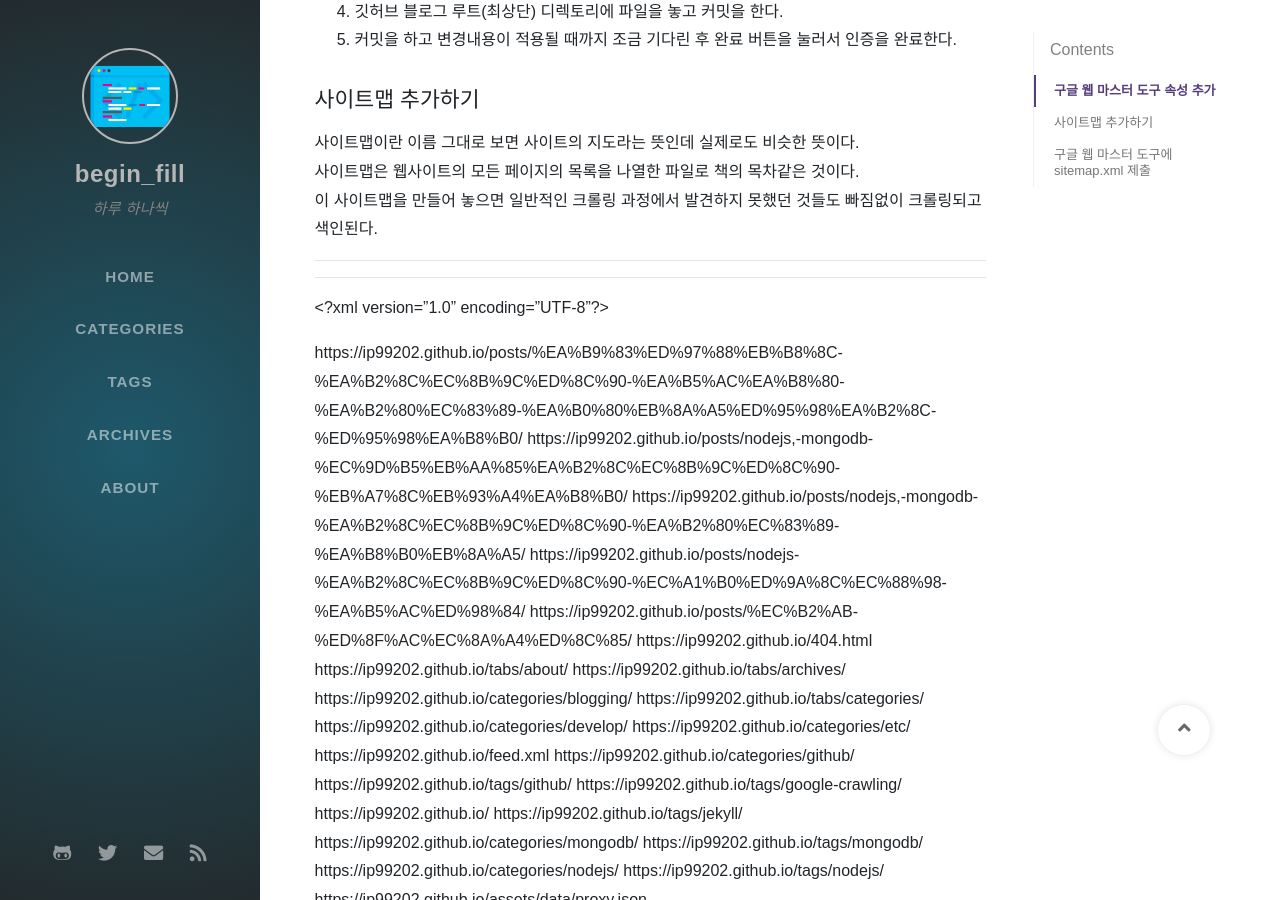
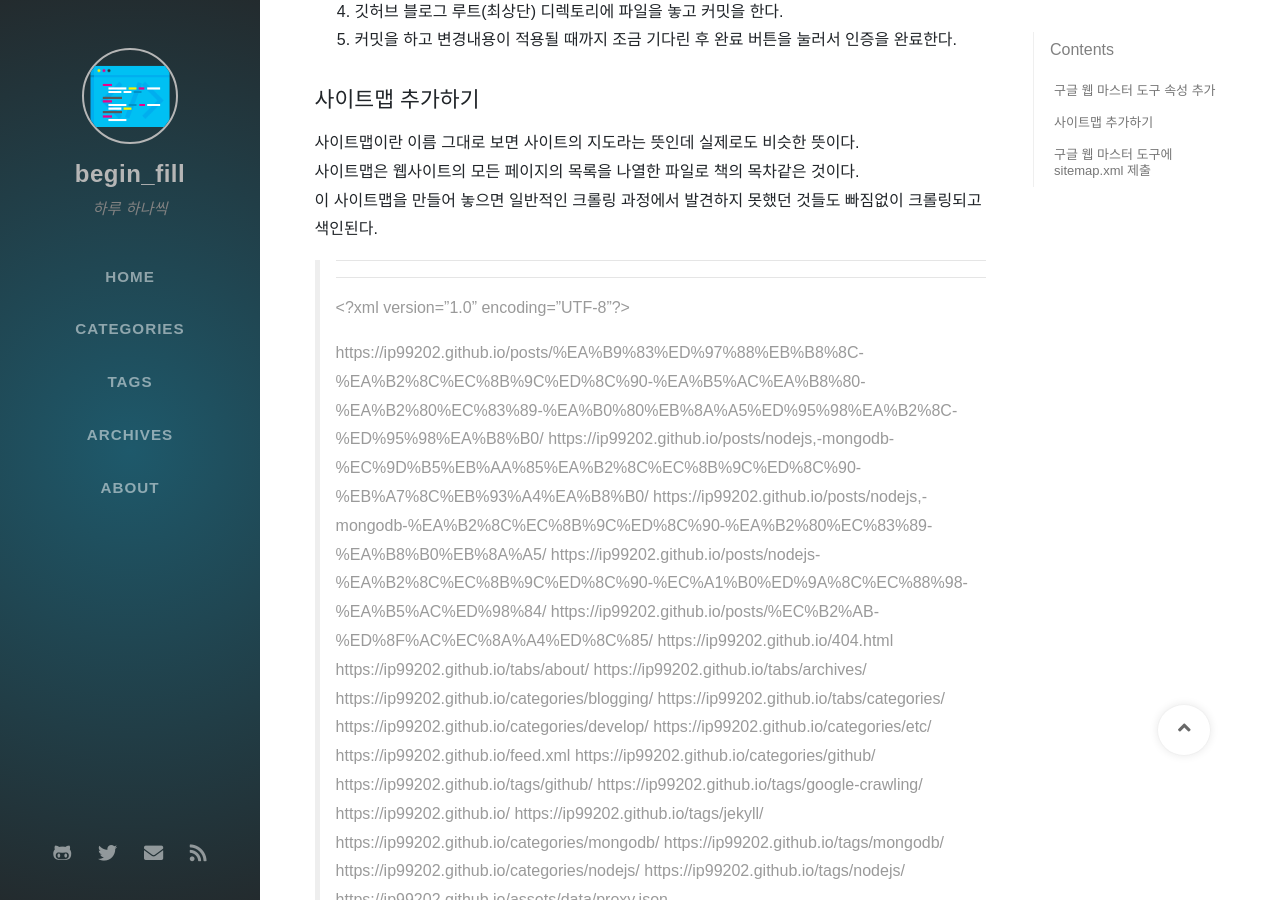
Before and after one commit to ip99202/ip99202.github.io, a Jekyll site: the page built from _posts/2020-02-15-깃허브-게시판-구글-검색-가능하게-하기.md, in a window 1280 px wide and 900 px high, scrolled down 704 px. Built offline with Jekyll 4.4.1, drawn with Linux system fonts in a browser that asks for light colours; nearby versions of some CDN libraries; some web fonts are replaced; comment, search, counter and statistics services are not loaded.

Commit message:
Fix post

```diff
--- a/_posts/2020-02-15-깃허브-게시판-구글-검색-가능하게-하기.md
+++ b/_posts/2020-02-15-깃허브-게시판-구글-검색-가능하게-하기.md
@@ -28,26 +28,26 @@ jekyll 블로그는 기본적으로 구글에 검색이 안된다.
 이 사이트맵을 만들어 놓으면 일반적인 크롤링 과정에서 발견하지 못했던 것들도 빠짐없이 크롤링되고 색인된다.
 
 
----
----
-<?xml version="1.0" encoding="UTF-8"?>
-<urlset xmlns="http://www.sitemaps.org/schemas/sitemap/0.9">
-    {% for post in site.posts %}
-    <url>
-        <loc>{{ site.url }}{{ post.url | remove: 'index.html' }}</loc>
-    </url>
-    {% endfor %}
-
-    {% for page in site.pages %}
-    {% if page.layout != nil %}
-    {% if page.layout != 'feed' %}
-    <url>
-        <loc>{{ site.url }}{{ page.url | remove: 'index.html' }}</loc>
-    </url>
-    {% endif %}
-    {% endif %}
-    {% endfor %}
-</urlset>
+>---
+>---
+><?xml version="1.0" encoding="UTF-8"?>
+><urlset xmlns="http://www.sitemaps.org/schemas/sitemap/0.9">
+>    {% for post in site.posts %}
+>    <url>
+>        <loc>{{ site.url }}{{ post.url | remove: 'index.html' }}</loc>
+>    </url>
+>    {% endfor %}
+>
+>    {% for page in site.pages %}
+>    {% if page.layout != nil %}
+>    {% if page.layout != 'feed' %}
+>    <url>
+>        <loc>{{ site.url }}{{ page.url | remove: 'index.html' }}</loc>
+>    </url>
+>    {% endif %}
+>    {% endif %}
+>    {% endfor %}
+></urlset>
 
 위의 코드를 그대로 복사해서 블로그의 루트 디렉토리에 sitemap.xml파일로 만들어 저장해서 커밋한다.
 
```
